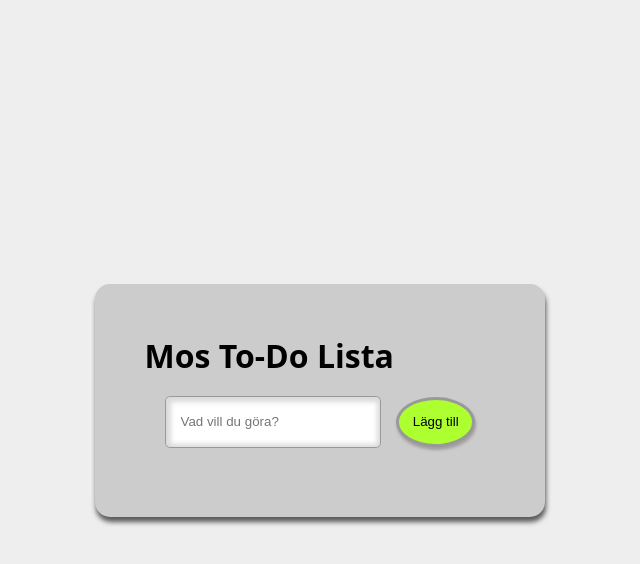
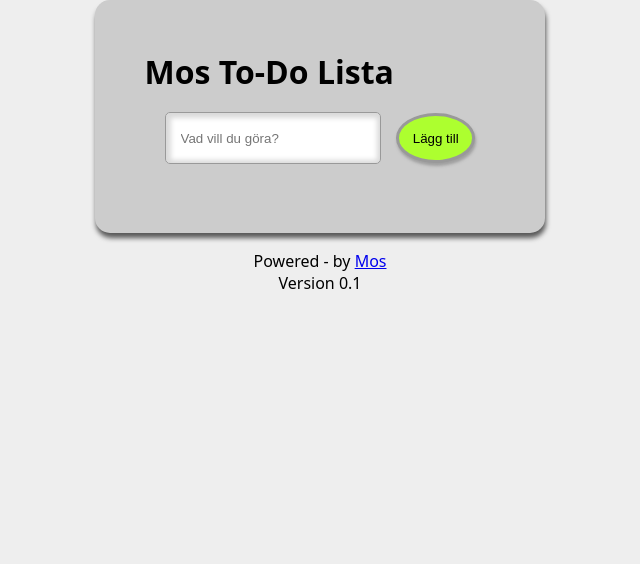
Before and after one commit to moooshooo/todo, a plain HTML site: page index.html in a window 1280 px wide. Shown: the whole page, without its empty margins (320-960 px from the left). Drawn offline with Linux system fonts and the light colour scheme; no server answers; a web font is replaced by a local one.

Commit message:
added creds and css adjustment

```diff
--- a/index.html
+++ b/index.html
@@ -6,11 +6,11 @@
     <title>Mos To-Do</title>
 
     <link href="style.css" rel="stylesheet" />
-
-
   </head>
   <body>
-    <div class="container">
+    <header>
+      <div id="container">
+
         <h1>Mos To-Do Lista</h1>
 
         <div class="input-section">
@@ -20,6 +20,19 @@
 
         <ul id="taskList"></ul>
       </div>
+
+    </header>
+    <footer id="footer">
+
+      <br />
+      <br />
+      <p id="copyright">
+        Powered - by <a href="http://www.moshos.se/" target="_blank">Mos</a>
+        <br />
+        Version 0.1 <br />
+        <span id="lastUpdated"></span><br />
+      </p>
+    </footer>
     <script src="script.js"></script>
   </body>
 </html>
--- a/script.js
+++ b/script.js
@@ -68,3 +68,19 @@ const addTask = () => {
         taskList.removeChild(listItem)
     }
 }
+
+
+//Funktion som hämtar sista push av denna repo källa: ChatPGT
+async function getLastPush() {
+    const response = await fetch("https://api.github.com/repos/moooshooo/todo/");
+    const data = await response.json();
+
+    // "pushed_at" is an ISO timestamp
+    const lastPush = new Date(data.pushed_at);
+
+    // Format it for display
+    document.getElementById("lastUpdated").textContent =
+        "Last push to GitHub: " + lastPush.toLocaleString("sv-SE");
+}
+
+getLastPush();
--- a/style.css
+++ b/style.css
@@ -27,17 +27,28 @@ body {
         "YPN1" 0,
         "YPN2" 0;
 
+    min-height: 100vh;
+    background-color: #eee;
+
+}
+
+header{
     display: flex;
     justify-content: center;
     align-items: center;
-    min-height: 100vh;
-    background-color: #eee;
 }
-
-.container {
+#container {
     background-color: #ccc;
     padding: 50px;
     border-radius: 15px;box-shadow: 1px 5px 5px 0px rgba(0,0,0,0.63);
+}
+
+footer {
+    display: flex;
+    justify-content: center;
+    align-items: center;
+    height: 100px;
+    text-align: center;
 }
 
 .input-section{
```
Lines whose indentation alone changed are shown as unchanged.
